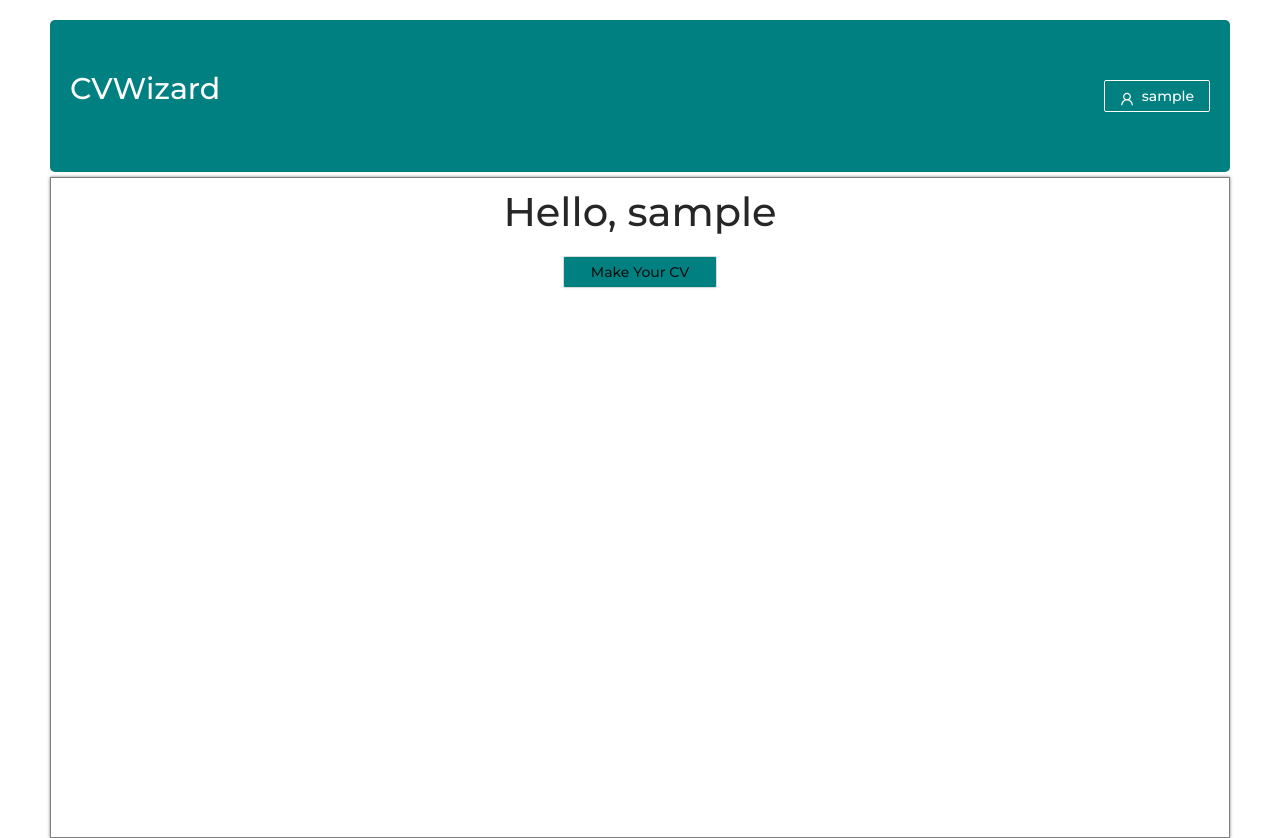
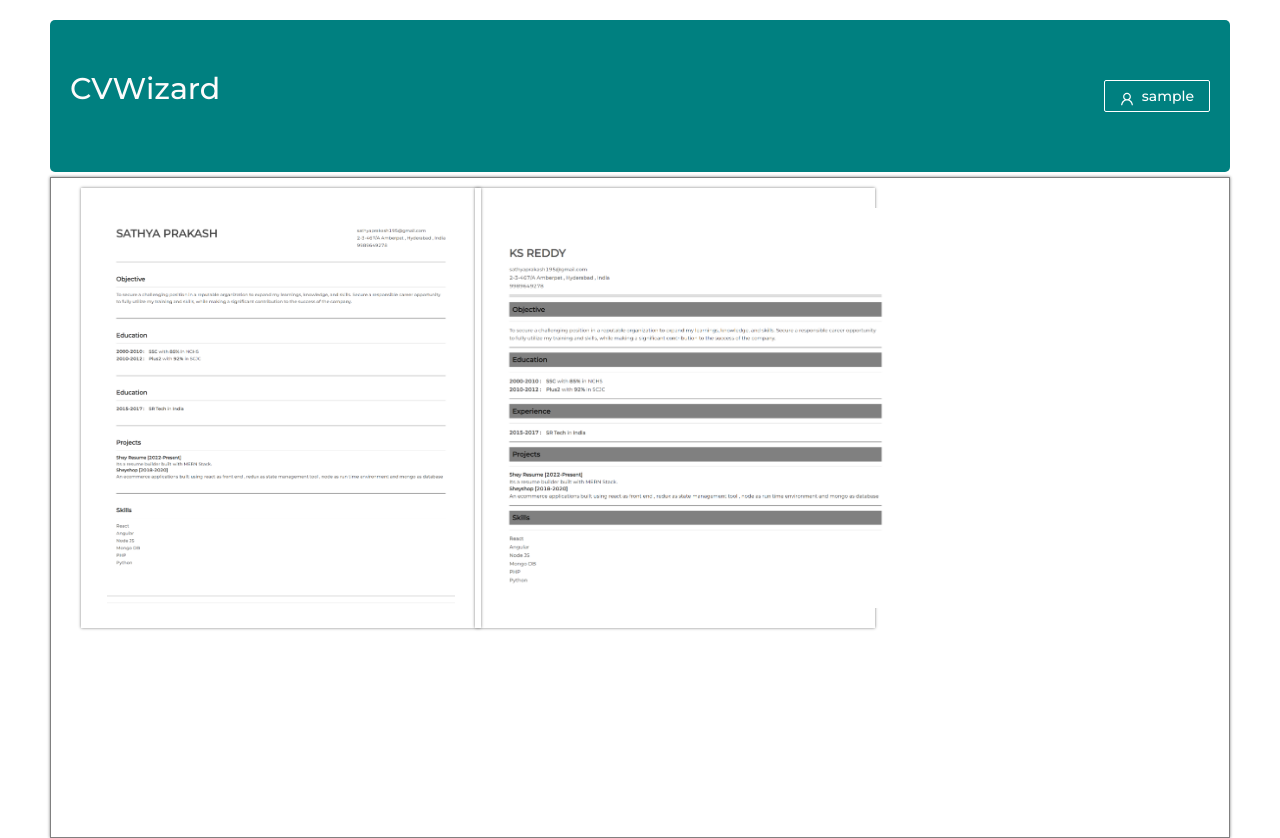
Before and after one commit to Oeshy04/CVWizard, a React (Create React App) app in the folder client/: page /home in a window 1280 px wide. Built offline with nearby package versions, Linux system fonts and the light colour scheme; sample sign-in values are in the browser's storage.

Commit message:
template ui fixes

```diff
--- a/client/src/App.js
+++ b/client/src/App.js
@@ -22,7 +22,7 @@ function App() {
           <Route path="/profile" element={<ProtectedRoute><Profile /></ProtectedRoute>} />
           <Route path="/login" element={<Login/>}/>
           <Route path="/register" element={<Register/>}/>
-          <Route path="/templates/:id" element={<Templates/>}/>
+          <Route path="/templates/:id" element={<ProtectedRoute><Templates /></ProtectedRoute>} />
           <Route path="/" element={<LandingPage/>}/>
         </Routes>
       </BrowserRouter>
--- a/client/src/pages/Home.js
+++ b/client/src/pages/Home.js
@@ -1,15 +1,42 @@
 import { Button } from "antd";
 import React from "react";
-import { Link } from "react-router-dom";
+import { Link, useNavigate } from "react-router-dom";
+import templateimg from "../resources/templates/template1.png"
+import template2img from "../resources/templates/template2.png"
 import DefaultLayout from "../components/DefaultLayout"
+import '../resources/templates.css'
 
 function Home(){
+    const navigate = useNavigate();
+    const templates=[
+        {
+            title:'Simple CV',
+            image: templateimg
+        },
+        {
+          title: "Highlighted Sections Resume",
+          image: template2img,
+        },
+    ]
     const user = JSON.parse(localStorage.getItem("CVWizard-user"));
     return(
 
         <DefaultLayout>
-            <h1 style={{textAlign:'center'}}>Hello, {user.username}</h1>
-            <Button><Link to="/profile" className="container"  style={{textAlign: "center", border: '7px',  width: "300px",  height: "200px",  paddingTop:'100px'}} >Make Your CV</Link></Button>
+            <div className="row home">
+                {templates.map((template, index)=>{
+                    return <div className="col-md-4">
+                        <div className="template">
+                        <img src={template.image} height='400' alt=""/>
+                        <div className="text">
+                        <p>{template.title}</p>
+                        <button onClick={() => navigate(`/templates/${index + 1}`)}>Try</button>
+                        </div>
+                        </div>
+                    </div>
+                })}
+            </div>
+            {/* <h1 style={{textAlign:'center'}}>Hello, {user.username}</h1>
+            <Button><Link to="/profile" className="container">Make Your CV</Link></Button> */}
         </DefaultLayout>
     )
 }
--- a/client/src/pages/templates/Template1.js
+++ b/client/src/pages/templates/Template1.js
@@ -94,4 +94,3 @@ function Template1() {
 }
 
 export default Template1;
-// <Route path="/templates/:id element={<Templates/>}/>"
--- a/client/src/resources/templates.css
+++ b/client/src/resources/templates.css
@@ -4,7 +4,8 @@
     box-shadow: 0 0 3px gray;
    padding: 20px;
    position: relative;
-   width: 350px;
+   margin-top: auto;
+   width: 400px;
 }
 
 .home .template .text{
```
Also changed, not shown: client/src/resources/templates/template1.png (added), client/src/resources/templates/template2.png (added).
